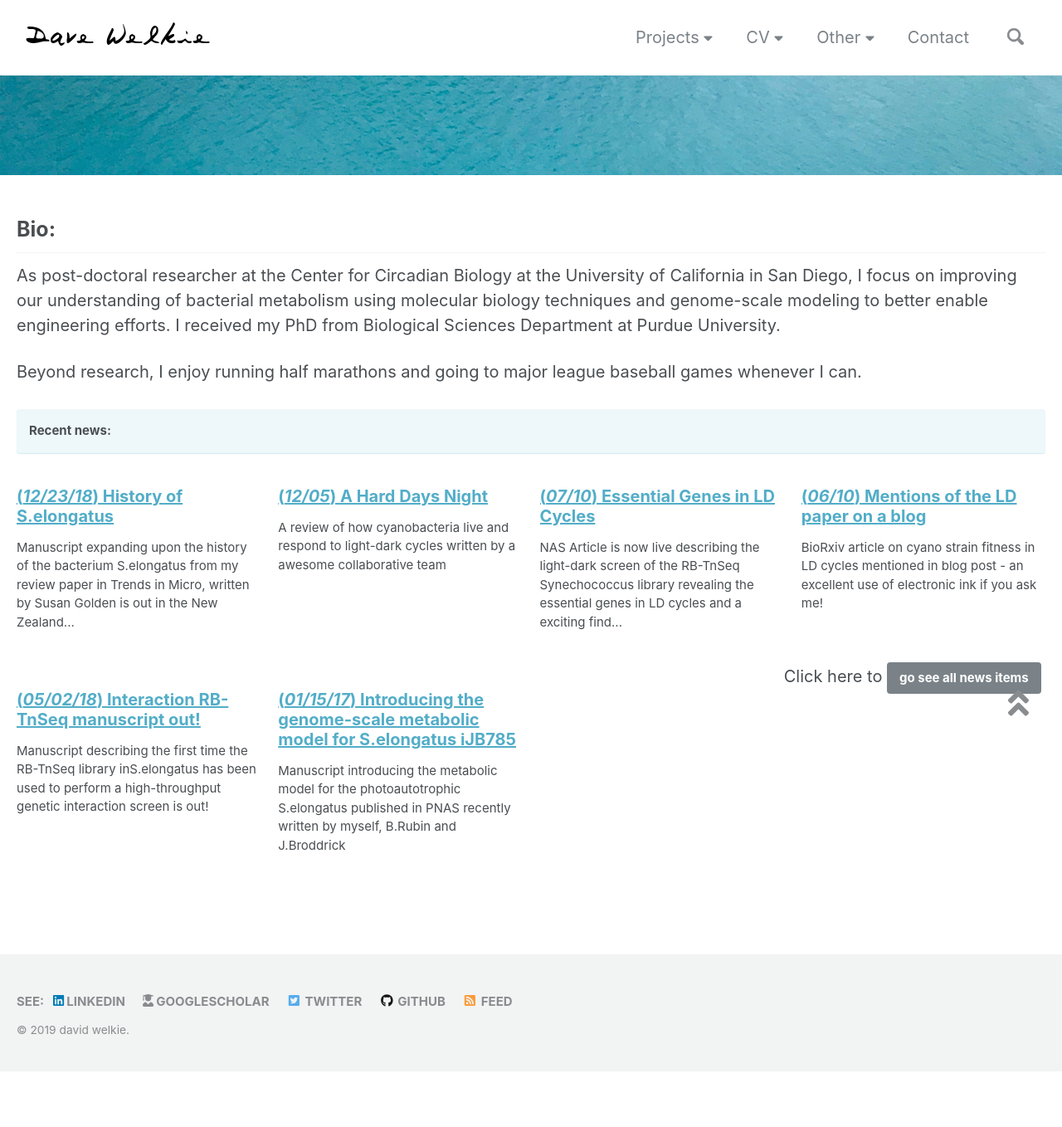
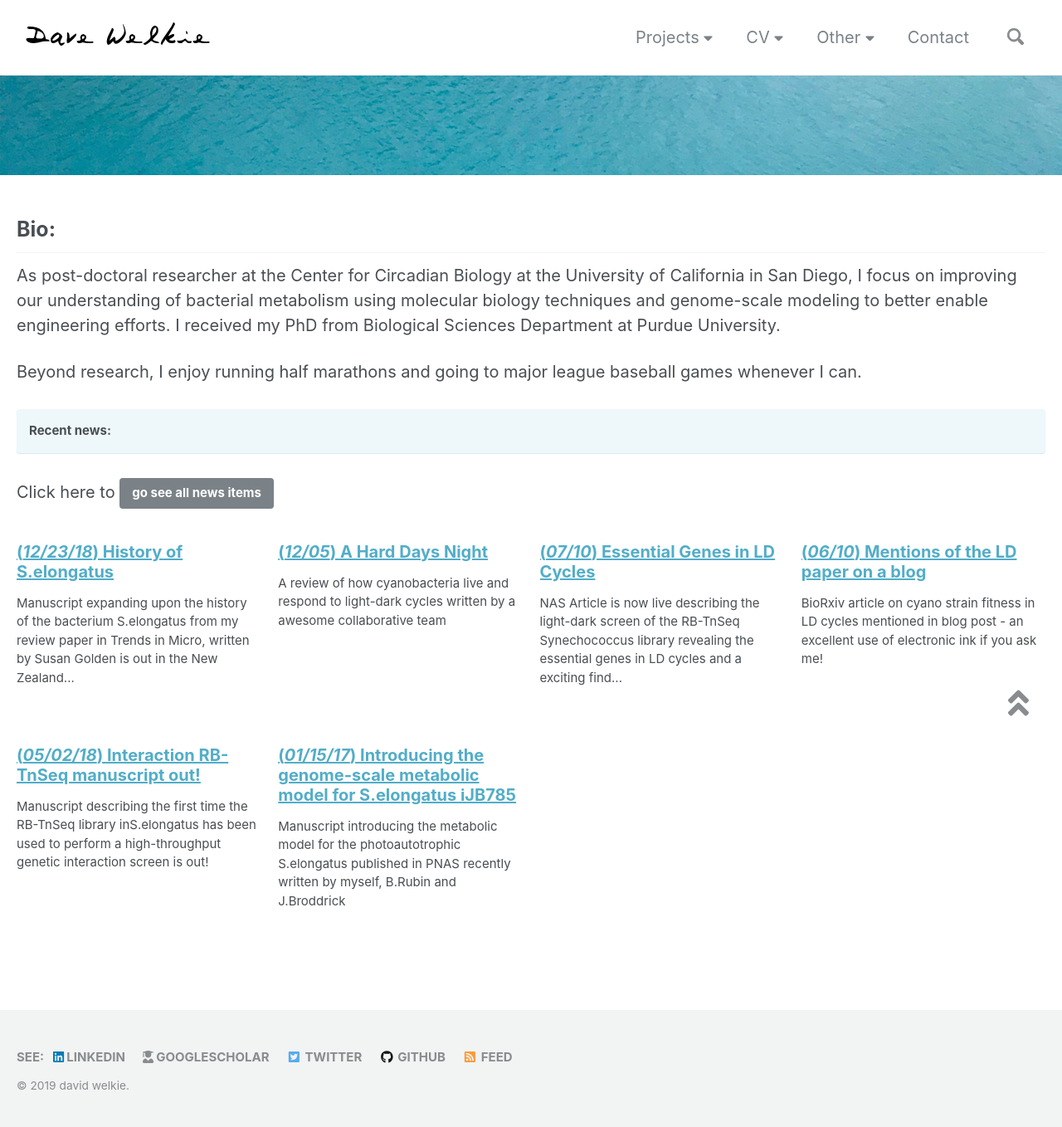
Before and after one commit to dwelkie/dwelkie.github.io, a Jekyll site: the page built from _pages/home.md, in a window 1280 px wide. Shown: the whole page at 83% size. Built offline with Jekyll 4.4.1, drawn with Linux system fonts in a browser that asks for light colours; nearby versions of some CDN libraries; before the commit the page ends 1291 px from its top, so only the background shows below that.

```diff
--- a/_pages/home.md
+++ b/_pages/home.md
@@ -18,10 +18,9 @@ Beyond research, I enjoy running half marathons and going to major league baseba
 
 **Recent news:**
 {: .notice--info}
-
+Click here to [go see all news items](/Blog/){: .btn .btn--primary}
 <div class="grid__wrapper">
   {% for post in site.posts limit:8 %}
     {% include archive-single.html type="grid" %}
   {% endfor %}
 </div>
-Click here to [go see all news items](/Blog/){: .btn .btn--primary}
```
